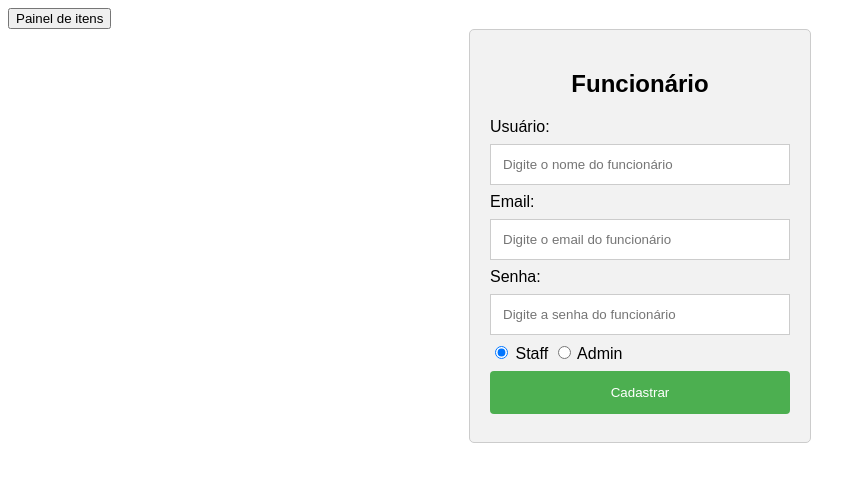
After one commit to AlvesLuis0/marketapp, a Django app: page /employee/register/ in a window 1280 px wide. The commit adds this page. Shown: the top 482 px of the page, without its empty margins (0-866 px from the left). Run offline with Django 4.2, Linux system fonts and the light colour scheme; the visitor is signed in with stand-in values (Sample User, id 1).

Commit message:
cadastro de funcionários e admins implementado

```diff
--- a/polls/controllers/authController.py
+++ b/polls/controllers/authController.py
@@ -1,9 +1,8 @@
 from django.shortcuts import render, redirect
 from django.contrib.auth import authenticate, login, logout
 from django.contrib import messages
-from django.http import HttpRequest
 
-def loginController(request: HttpRequest):
+def loginController(request):
 	if request.method == "GET":
 		return render(request, "auth/login.html")
 
--- /dev/null
+++ b/polls/controllers/employeeController.py
@@ -0,0 +1,31 @@
+from django.contrib.auth.models import User
+from django.shortcuts import render, redirect
+from django.contrib import messages
+from django.contrib.auth.decorators import user_passes_test
+
+@user_passes_test(lambda user: user.is_superuser, "/login")
+def registerEmployee(request):
+	if request.method == "GET":
+		return render(request, "employee/register.html")
+
+	try:
+		user = User()
+		user.username = request.POST["username"]
+		user.email = request.POST["email"]
+		user.set_password(request.POST["password"])
+
+		if request.POST["role"] == "staff":
+			user.is_staff = True
+
+		elif request.POST["role"] == "admin":
+			user.is_staff = True
+			user.is_superuser = True
+
+		user.save()
+
+	except:
+		messages.error(request, "Erro ao cadastrar funcionário")
+		return redirect("/employee/register")
+
+	messages.success(request, f"Funcionário '{user.username}' cadastrado com sucesso")
+	return render(request, "employee/register.html")
--- a/polls/static/css/login.css
+++ b/polls/static/css/login.css
@@ -18,6 +18,7 @@ body {
 .container input[type="text"],
 .container input[type="tel"],
 .container input[type="number"],
+.container input[type="email"],
 .container input[type="password"] {
 	width: 100%;
 	padding: 12px;
--- /dev/null
+++ b/polls/templates/employee/register.html
@@ -0,0 +1,42 @@
+{% load static %}
+<!DOCTYPE html>
+<html>
+<head>
+  <title>Supermercado | Cadastrar Funcionário</title>
+  <link rel="stylesheet" href="{% static 'css/login.css' %}">
+</head>
+<body>
+  <a href="/"><button>Painel de itens</button></a>
+  <div class="container">
+    <h2>Funcionário</h2>
+
+    <form autocomplete="off" action="/employee/register/" method="post">
+      {% csrf_token %}
+      {% if messages %}
+        {% for message in messages %}
+          {% if message.tags == "success" %}
+          <p style="color: green">{{ message }}</p>
+          {% else %}
+          <p style="color: red">{{ message }}</p>
+          {% endif %}
+        {% endfor %}
+      {% endif %}
+
+      <label for="username">Usuário:</label>
+      <input type="text" maxlength="50" id="username" name="username" placeholder="Digite o nome do funcionário" required>
+
+      <label for="email">Email:</label>
+      <input type="email" id="email" name="email" placeholder="Digite o email do funcionário" required>
+
+      <label for="password">Senha:</label>
+      <input type="password" maxlength="50" id="password" name="password" placeholder="Digite a senha do funcionário" required>
+
+      <input type="radio" name="role" id="role1" value="staff" checked>
+      <label for="role1">Staff</label>
+      <input type="radio" name="role" id="role2" value="admin">
+      <label for="role1">Admin</label>
+      <button type="submit">Cadastrar</button>
+    </form>
+  </div>
+</body>
+</html>
--- a/polls/templates/product/products.html
+++ b/polls/templates/product/products.html
@@ -22,6 +22,12 @@
     </a>
     {% endif %}
 
+    {% if request.user.is_superuser %}
+    <a href="/employee/register">
+        <button>Cadastrar funcionário</button>
+    </a>
+    {% endif %}
+
     <h1>Painel do Cliente</h1>
     <div class="card-container">
         {% for product in products %}
--- a/polls/urls.py
+++ b/polls/urls.py
@@ -1,11 +1,13 @@
 from django.urls import path
 
 from .controllers import productController
+from .controllers import employeeController
 from .controllers import authController
 
 urlpatterns = [
   path("", productController.getProducts, name="index"),
   path("product/register/", productController.registerProduct, name="registerProduct"),
+  path("employee/register/", employeeController.registerEmployee, name="registerEmployee"),
   path("login/", authController.loginController, name="login"),
   path("logout/", authController.logoutController, name="logout")
 ]
```
